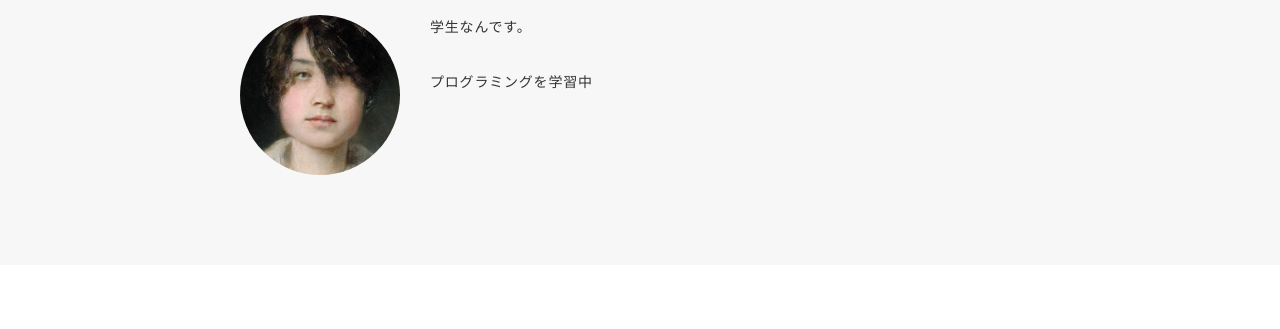
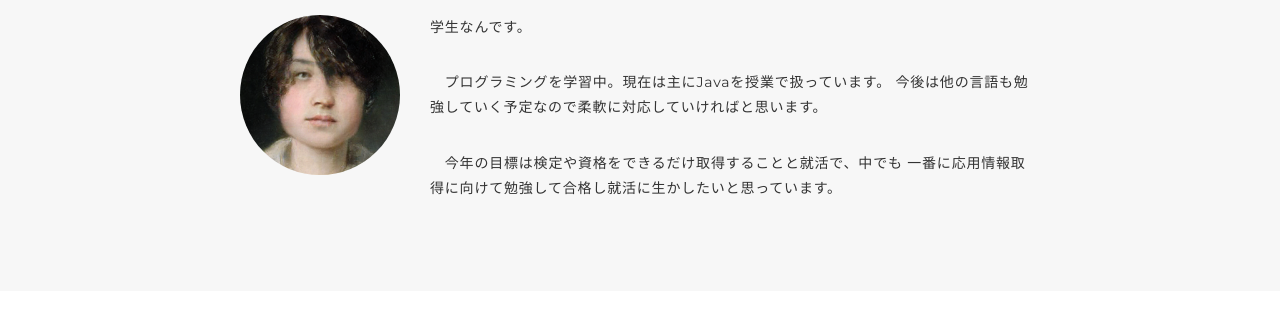
Before and after one commit to sabi1221x/portfolio, a plain HTML site: page docs/index.html in a window 1280 px wide. Shown: the part 222-551 px from the top of the page. Drawn offline with nearby package versions, Linux system fonts and the light colour scheme.

Commit message:
プロフィール内の文章変更

```diff
--- a/docs/index.html
+++ b/docs/index.html
@@ -51,7 +51,10 @@
 						</p>
 						<div class="profile-body">
 							<p>学生なんです。</p>
-							<p>プログラミングを学習中</p>
+							<p>　プログラミングを学習中。現在は主にJavaを授業で扱っています。
+							今後は他の言語も勉強していく予定なので柔軟に対応していければと思います。</p>
+							<p>　今年の目標は検定や資格をできるだけ取得することと就活で、中でも
+							一番に応用情報取得に向けて勉強して合格し就活に生かしたいと思っています。</p>
 						</div>
 					</div>
 				</div>
```
